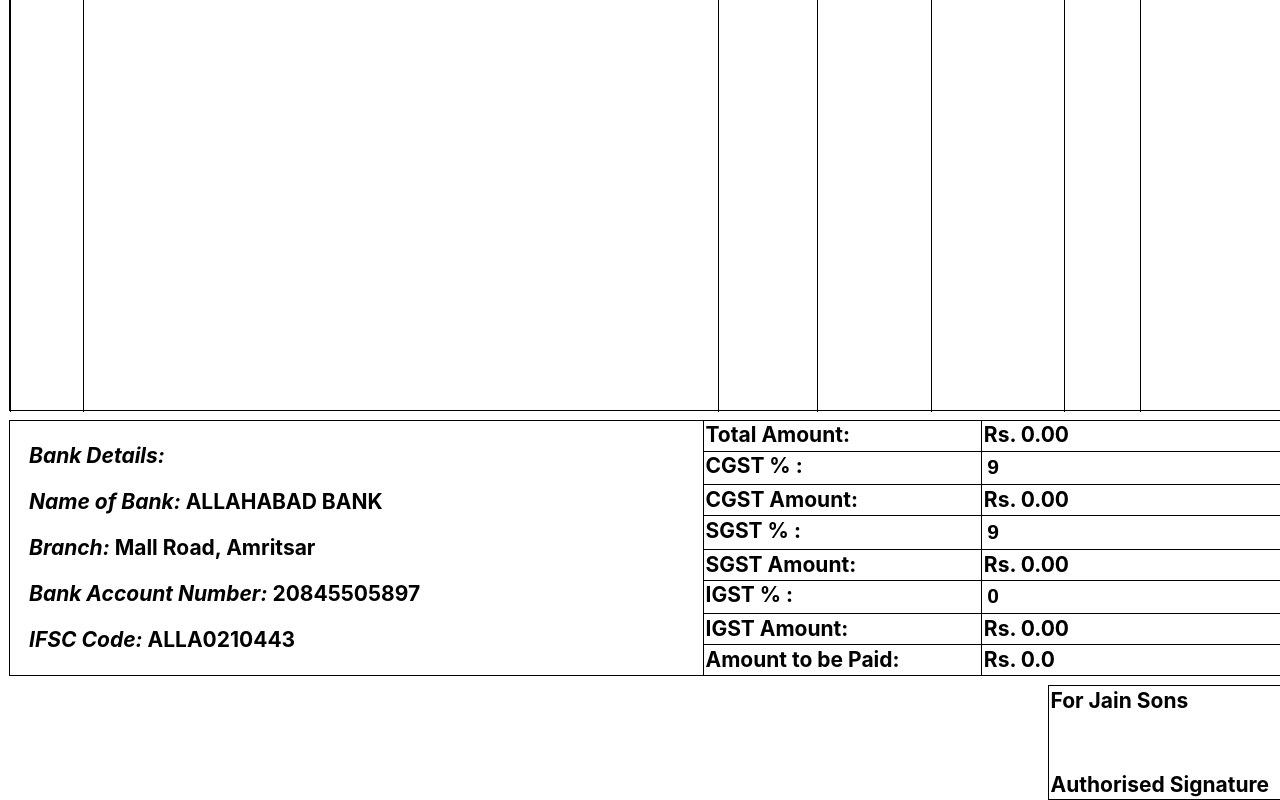
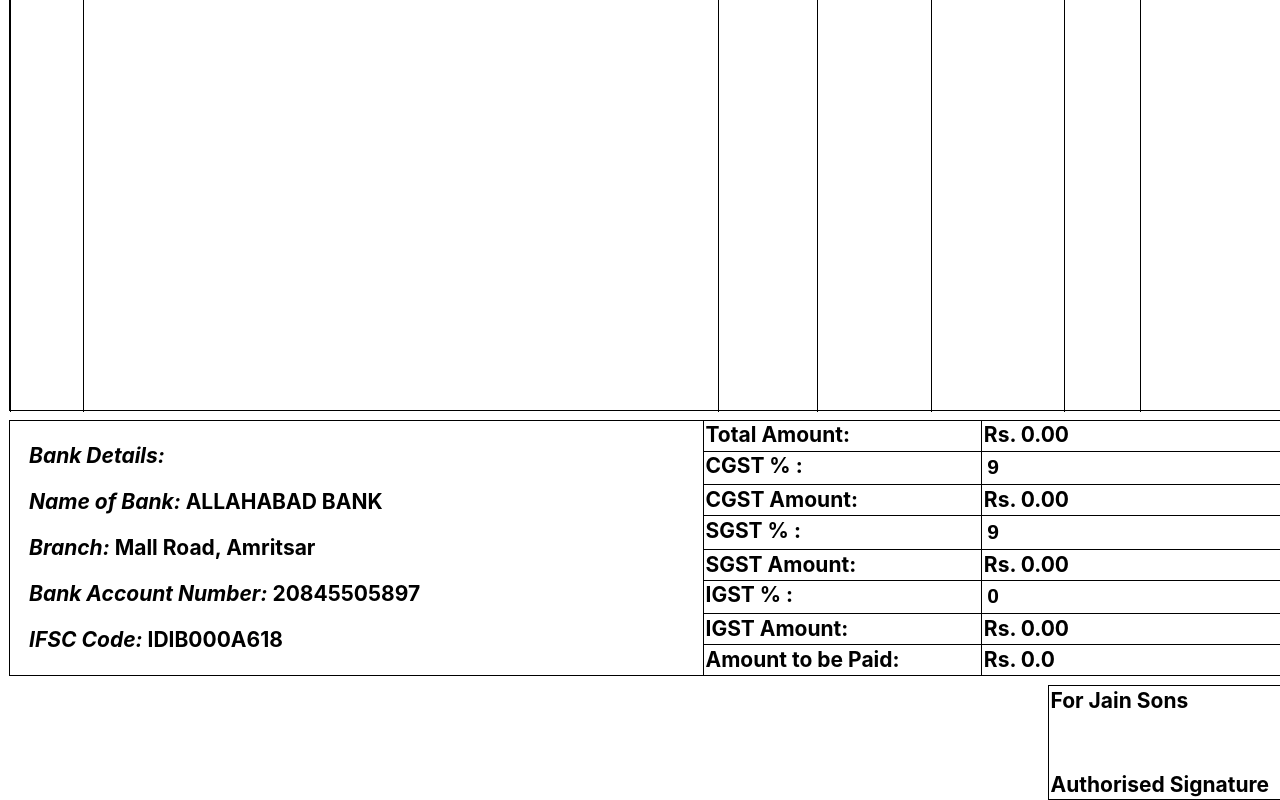
Before and after one commit to priamjain/js-erp, a React (Create React App) app: page / in a window 1280 px wide. Shown: the part 1225-2025 px from the top of the page. Built offline with nearby package versions, Linux system fonts and the light colour scheme.

Commit message:
Update IFSC

```diff
--- a/src/Components/Invoice/Input.jsx
+++ b/src/Components/Invoice/Input.jsx
@@ -236,7 +236,7 @@ function Input({input,handleChange,addNew,updateItem,deleteItem}) {
 						<p><em>Name of Bank:</em> ALLAHABAD BANK</p>
 						<p><em>Branch:</em> Mall Road, Amritsar</p>
 						<p><em>Bank Account Number:</em> 20845505897</p>
-						<p><em>IFSC Code:</em> ALLA0210443</p>
+						<p><em>IFSC Code:</em> IDIB000A618</p>
 					</td>
 				</tr>
 				<tr>
```
